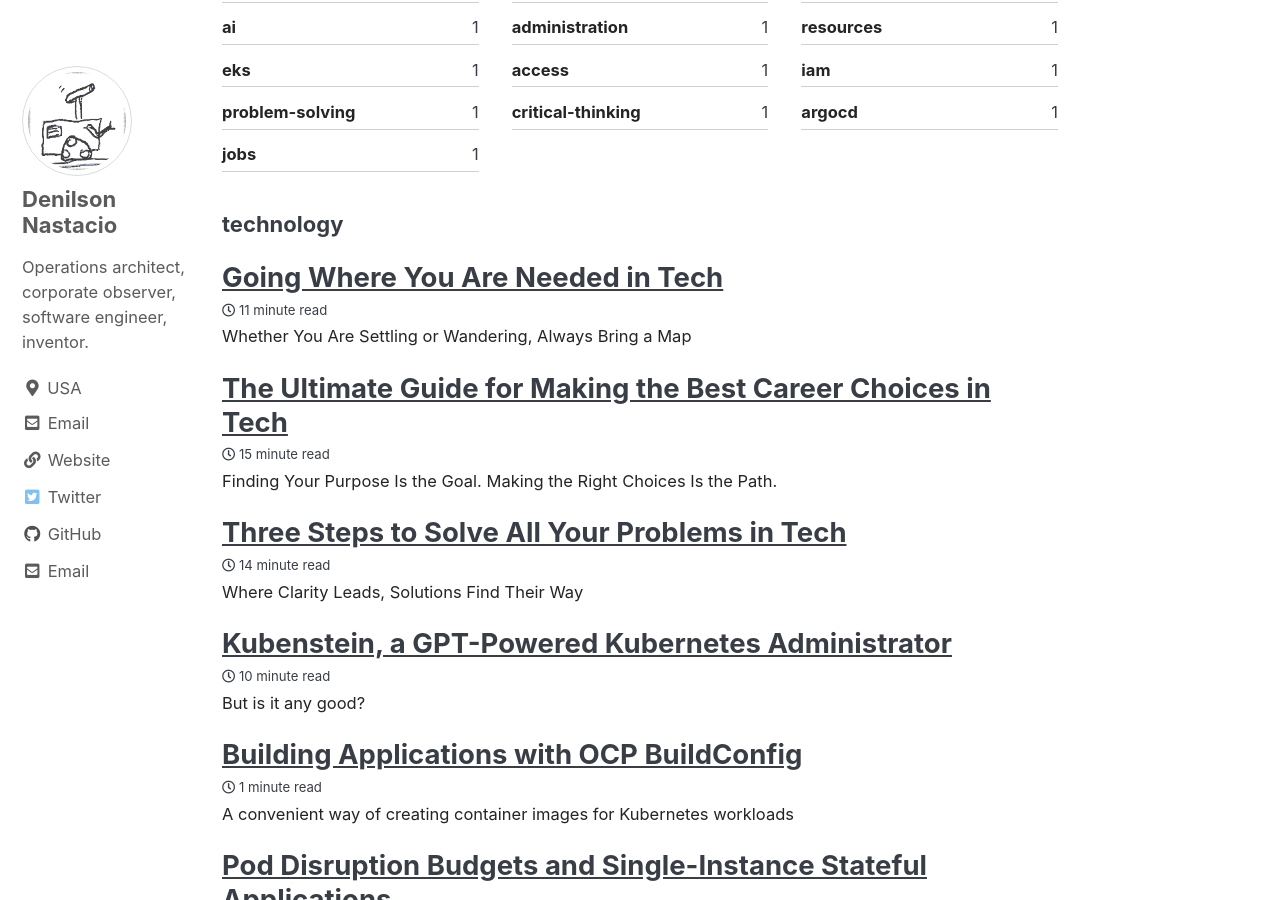
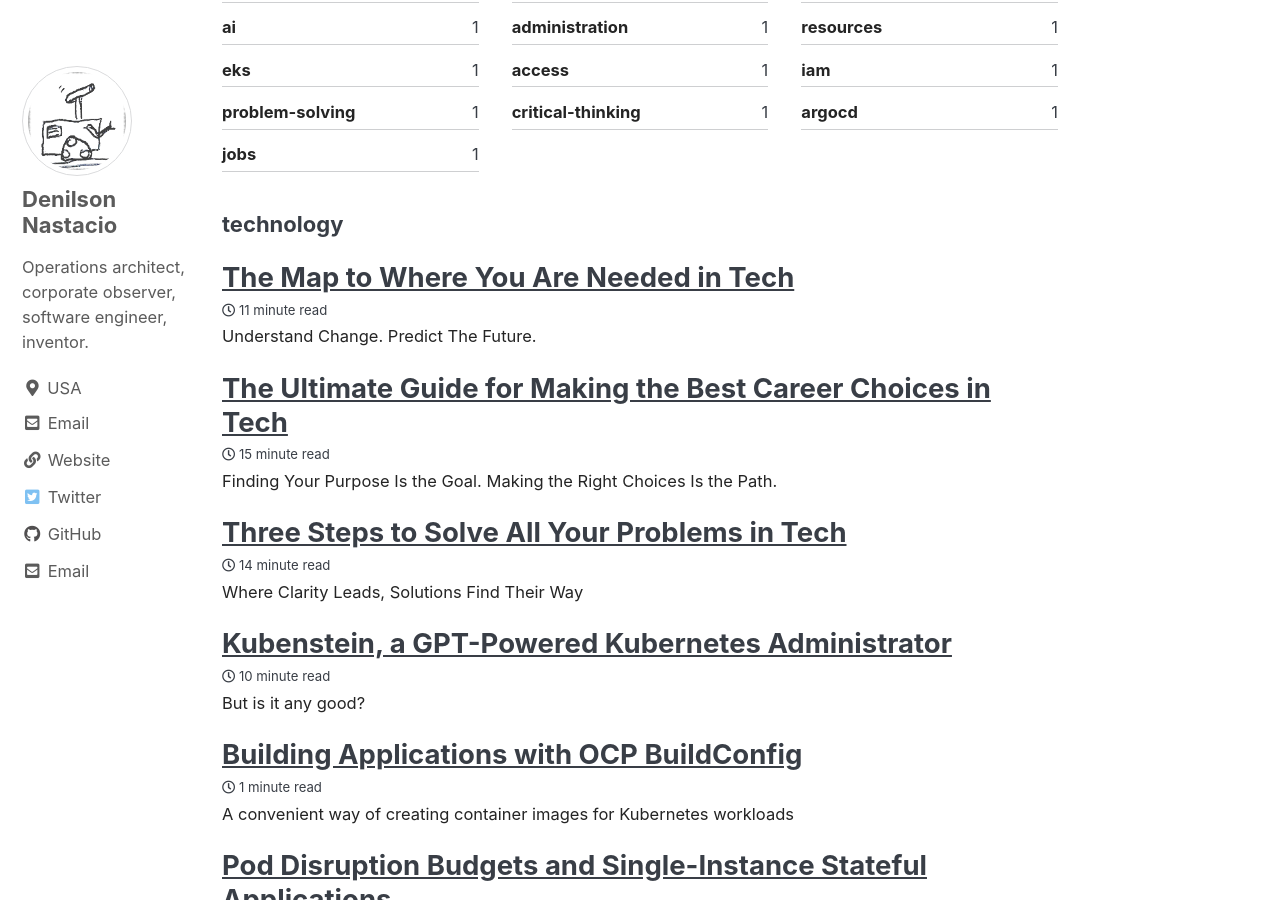
Before and after one commit to nastacio/nastacio.github.io, a Jekyll site: the page built from _pages/tags.md, in a window 1280 px wide and 900 px high, scrolled down 580 px. Built offline with Jekyll 4.4.1, drawn with Linux system fonts in a browser that asks for light colours; cached includes are drawn as plain includes; some of the changed text lies outside the part shown.

```diff
--- a/_posts/2024-03-12-pioneer-settler-town-planner.md
+++ b/_posts/2024-03-12-pioneer-settler-town-planner.md
@@ -1,5 +1,5 @@
 ---
-title: Going Where You Are Needed in Tech
+title: The Map to Where You Are Needed in Tech
 category:
   - essay
 header:
@@ -13,7 +13,7 @@ toc: false
 published: true
 ---
 
-__Whether You Are Settling or Wandering, Always Bring a Map__
+__Understand Change. Predict The Future.__
 
 | ![AI Prompt: An explorer arriving at a densely populated big city dressed in the style of a software developer is seen from the perspective of someone standing behind the explorer. Use a drawing style.](/assets/images/pioneer-settler-town-planner/main.png "Pioneer arriving to the city, by DALL·E") |
 |:--:|
@@ -23,13 +23,13 @@ The inspiration for this story started with another one, by David Caudill, title
 
 In that story, David takes the reader through a worrisome progression where organizations lose sight of quality over time and, in the process, progressively devalue the importance of QA engineering roles.
 
-The shifting importance from one activity to another and the reduced status of established roles is a theme of its own. Abrupt shifts can fracture the tectonic plates in an organization, creating gains in some areas and grieving losses in others - fractures are rarely uneventful.
+QA or not, there is a common theme of people observing fundamental changes in priority and starting wondering if their organization still has a place for them.
 
-To use a traveling metaphor, whether you are a driver or a passenger, unexpected changes in direction and surfaces can be disorienting and even hazardous.
+To use a traveling metaphor, unexpected changes in direction and surfaces can be disorienting and even hazardous.
 
-Whenever the roads become too tricky to navigate, we need a map.
+## The Map of Change
 
-And when you need maps for anything that is not an actual road, look no further than [Simon Wardley's maps](https://en.wikipedia.org/wiki/Wardley_map).
+Tricky roads require maps, and when you need maps for anything that is not an actual road, look no further than [Simon Wardley's maps](https://en.wikipedia.org/wiki/Wardley_map).
 
 If you have never heard of "Wardley maps," it is the best-kept secret this side of a business management school and a reliable way of understanding the landscape of any topic, whether you are looking at an emerging market or trying to figure out where the next career opportunities are heading.
 
@@ -127,9 +127,9 @@ And when everything is organized for maximum efficiency to the detriment of all
 
 The circle of change is complete, and once again, the same goes for individuals:
 
-- "That idea was mine" precedes the hard truth that the pioneer behind it was content to have the idea and not explore it.
-- "They stopped investing in our project" precedes the reality that the project peaked a couple of years ago.
-- "Some people get to have fun exploring new things" negates the reality that new ideas and opportunities keep the organization adaptable to environmental changes.
+- _"That idea was mine"_ precedes the hard truth that the pioneer behind it was content to have the idea and not explore it.
+- _"They stopped investing in our project"_ precedes the reality that the project peaked a couple of years ago.
+- _"Some people get to have fun exploring new things"_ negates the reality that new ideas and opportunities keep the organization adaptable to environmental changes.
 
 Once again, the _same goes for individuals_, who may overstay in a productive role where their skills are a perfect fit for their project needs. In that arrangement, everything they know is useful to the project, their importance grows, and their careers grow steadily.
 
```
Also changed, not shown: _pages/index.md (+4 -4 lines).
